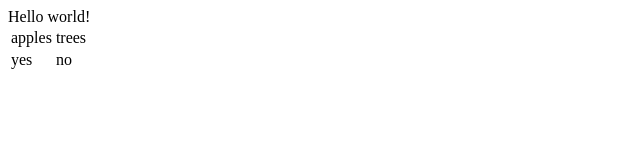
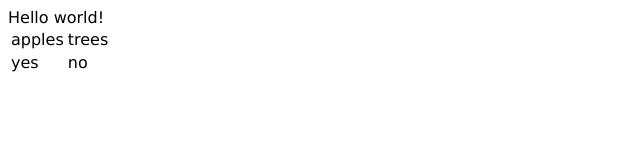
Before and after one commit to RobertE77/roberte77.github.io, a plain HTML site: page index.html in a window 1280 px wide. Shown: the whole page, without its empty margins (0-640 px from the left). Drawn offline with Linux system fonts and the light colour scheme.

Commit message:
Linked to stylesheet

```diff
--- a/index.html
+++ b/index.html
@@ -1,6 +1,7 @@
 <!DOCTYPE html>
 <html>
   <head>
+    <link type="text/css" href="stylesheet.css" media="all" rel="stylesheet">
   </head>
   <body>
     Hello world!
```
